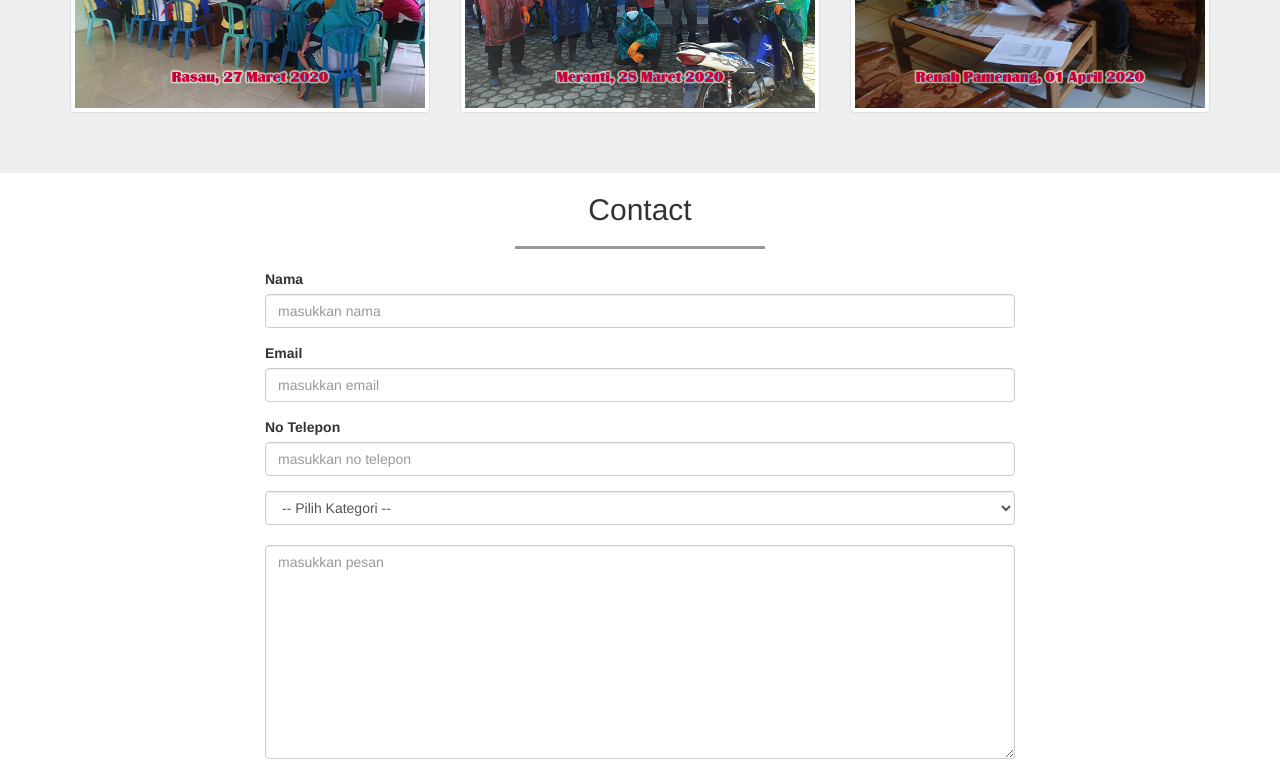
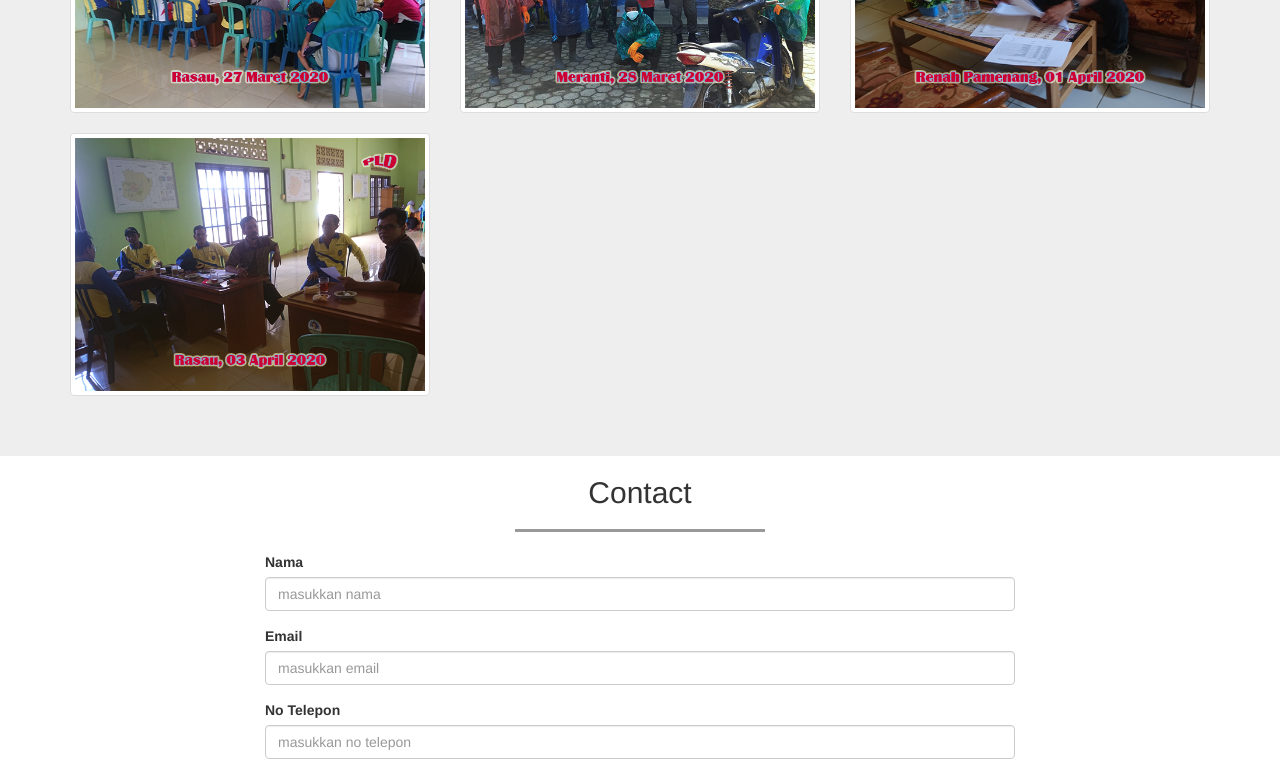
Before and after one commit to pldrenahpamenang/pldrenahpamenang.github.io, a plain HTML site: page index.html in a window 1280 px wide. Shown: the part 5740-6511 px from the top of the page. Drawn offline with Linux system fonts and the light colour scheme.

Commit message:
tambah foto 37

```diff
--- a/index.html
+++ b/index.html
@@ -395,6 +395,11 @@
             <img src="img/foto2020/36.png" title="Koordinasi-Kasi PPMD">
           </a>
         </div>
+        <div class="col-sm-4">
+          <a href="" class="thumbnail">
+            <img src="img/foto2020/37.png" title="Monitoring Pencairan Dana">
+          </a>
+        </div>
       </div>
   </section>
   <!-- akhir foto2020 -->
```
Also changed, not shown: img/foto2020/37.png (added).
